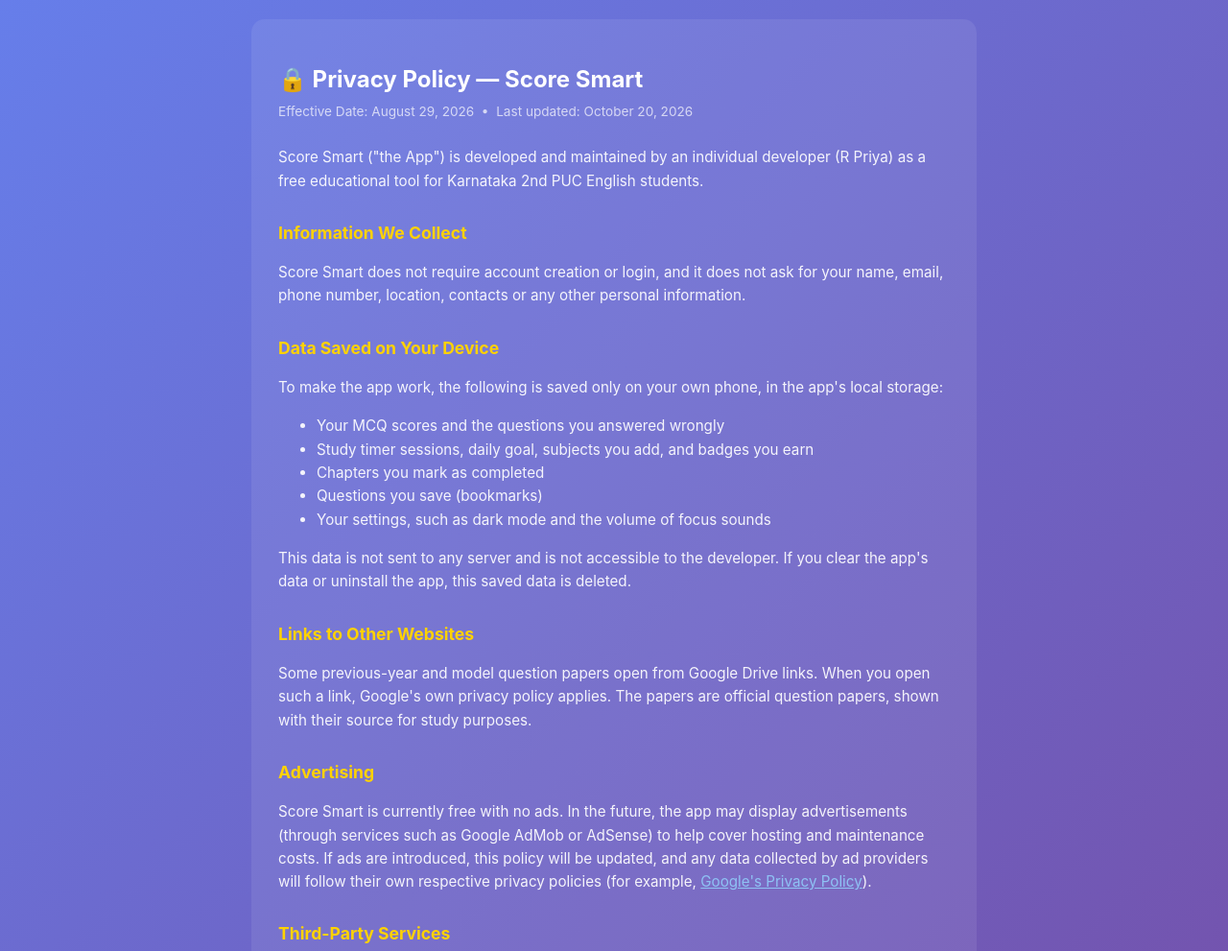
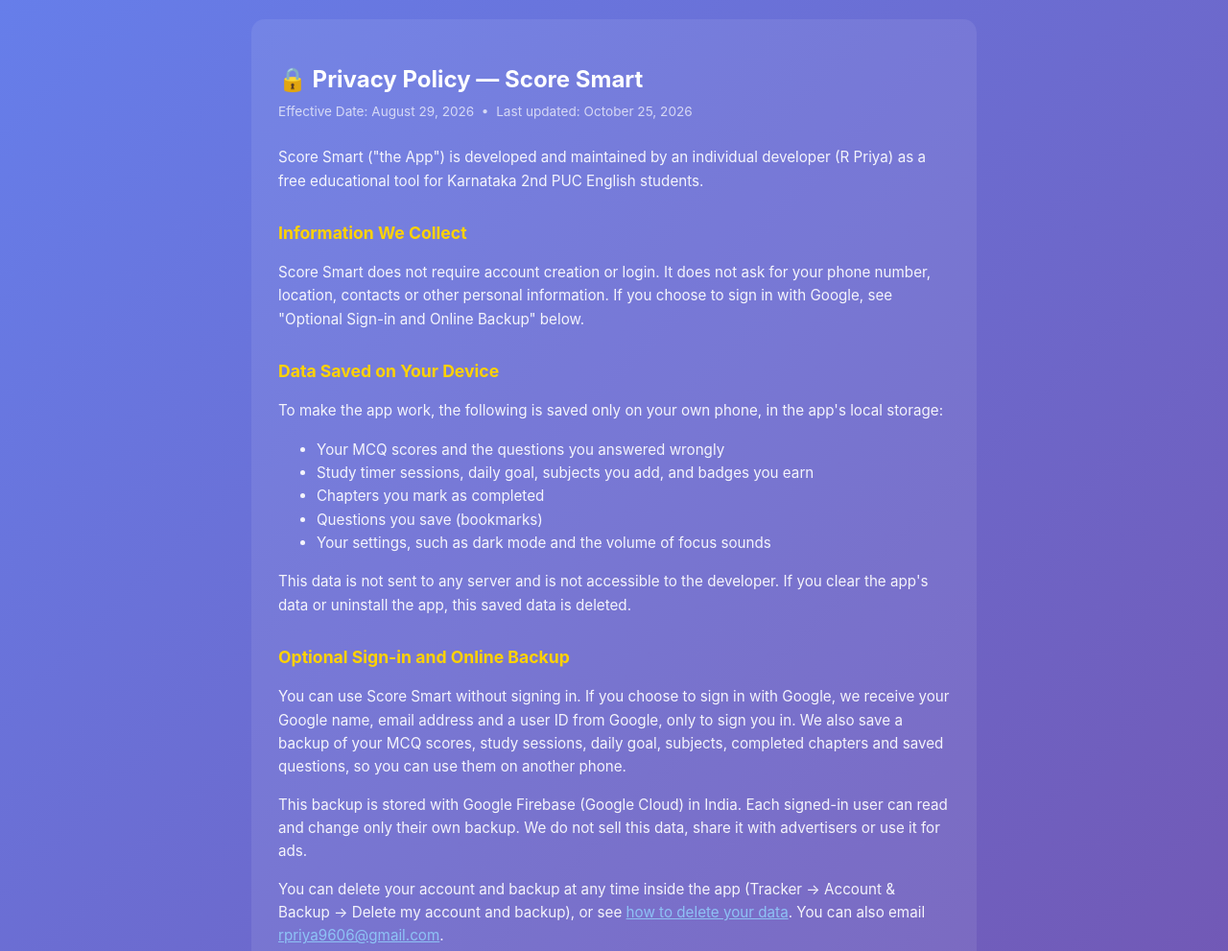
Before and after one commit to rpriya9606-cmyk/score-smart, a plain HTML site: page privacy.html in a window 1280 px wide. Shown: the top 991 px of the page at 96% size. Drawn offline with Linux system fonts and the light colour scheme.

Commit message:
Revise privacy policy details and update dates
Updated the last modified date and improved clarity on data collection and optional sign-in features.

```diff
--- a/privacy.html
+++ b/privacy.html
@@ -30,12 +30,12 @@
 <body>
 <div class="container">
     <h1>🔒 Privacy Policy — Score Smart</h1>
-    <div class="updated">Effective Date: August 29, 2026 &nbsp;•&nbsp; Last updated: October 20, 2026</div>
+    <div class="updated">Effective Date: August 29, 2026 &nbsp;•&nbsp; Last updated: October 25, 2026</div>
 
     <p>Score Smart ("the App") is developed and maintained by an individual developer (R Priya) as a free educational tool for Karnataka 2nd PUC English students.</p>
 
     <h2>Information We Collect</h2>
-    <p>Score Smart does not require account creation or login, and it does not ask for your name, email, phone number, location, contacts or any other personal information.</p>
+    <p>Score Smart does not require account creation or login. It does not ask for your phone number, location, contacts or other personal information. If you choose to sign in with Google, see "Optional Sign-in and Online Backup" below.</p>
 
     <h2>Data Saved on Your Device</h2>
     <p>To make the app work, the following is saved only on your own phone, in the app's local storage:</p>
@@ -47,6 +47,11 @@
         <li>Your settings, such as dark mode and the volume of focus sounds</li>
     </ul>
     <p>This data is not sent to any server and is not accessible to the developer. If you clear the app's data or uninstall the app, this saved data is deleted.</p>
+
+    <h2>Optional Sign-in and Online Backup</h2>
+    <p>You can use Score Smart without signing in. If you choose to sign in with Google, we receive your Google name, email address and a user ID from Google, only to sign you in. We also save a backup of your MCQ scores, study sessions, daily goal, subjects, completed chapters and saved questions, so you can use them on another phone.</p>
+    <p>This backup is stored with Google Firebase (Google Cloud) in India. Each signed-in user can read and change only their own backup. We do not sell this data, share it with advertisers or use it for ads.</p>
+    <p>You can delete your account and backup at any time inside the app (Tracker → Account &amp; Backup → Delete my account and backup), or see <a href="delete-account.html">how to delete your data</a>. You can also email <a href="mailto:rpriya9606@gmail.com">rpriya9606@gmail.com</a>.</p>
 
     <h2>Links to Other Websites</h2>
     <p>Some previous-year and model question papers open from Google Drive links. When you open such a link, Google's own privacy policy applies. The papers are official question papers, shown with their source for study purposes.</p>
```
